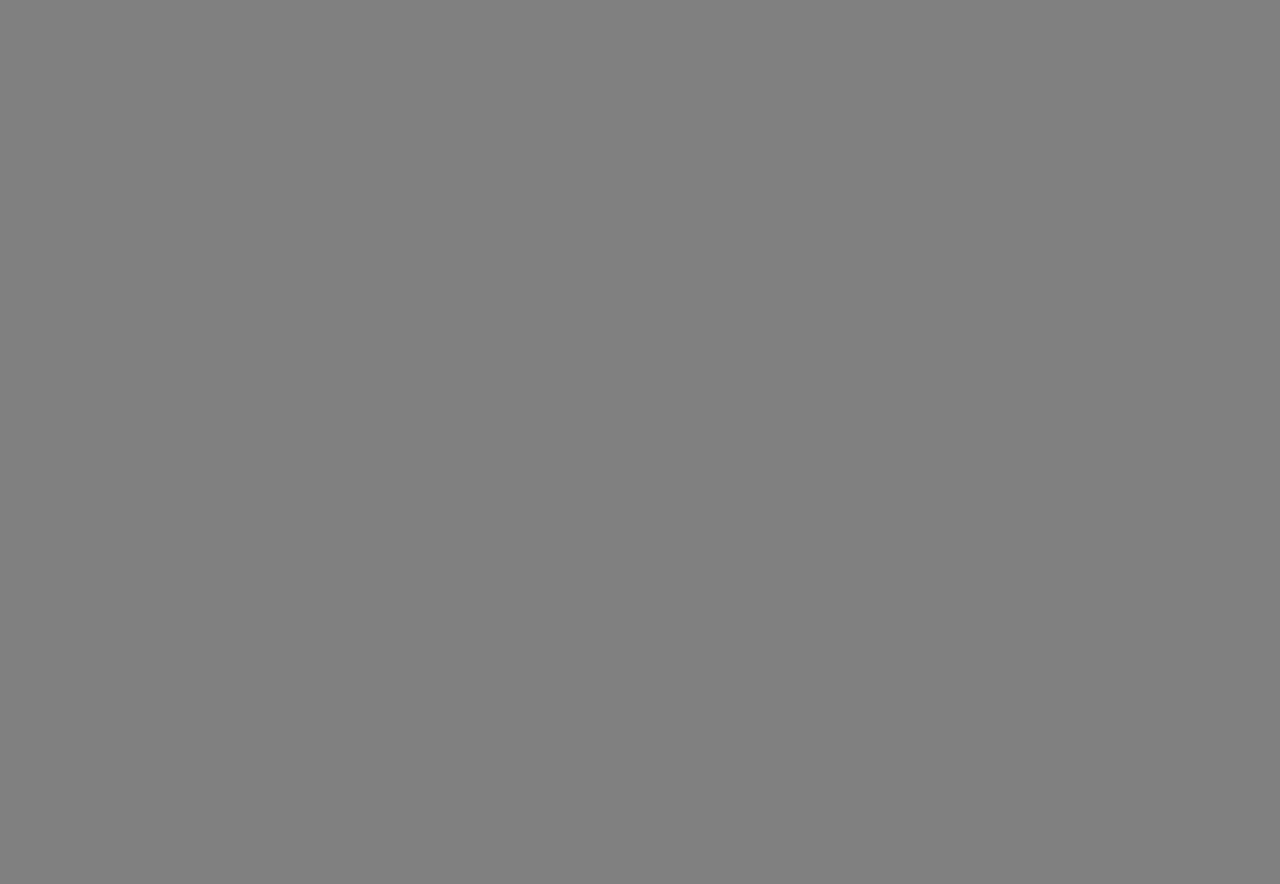
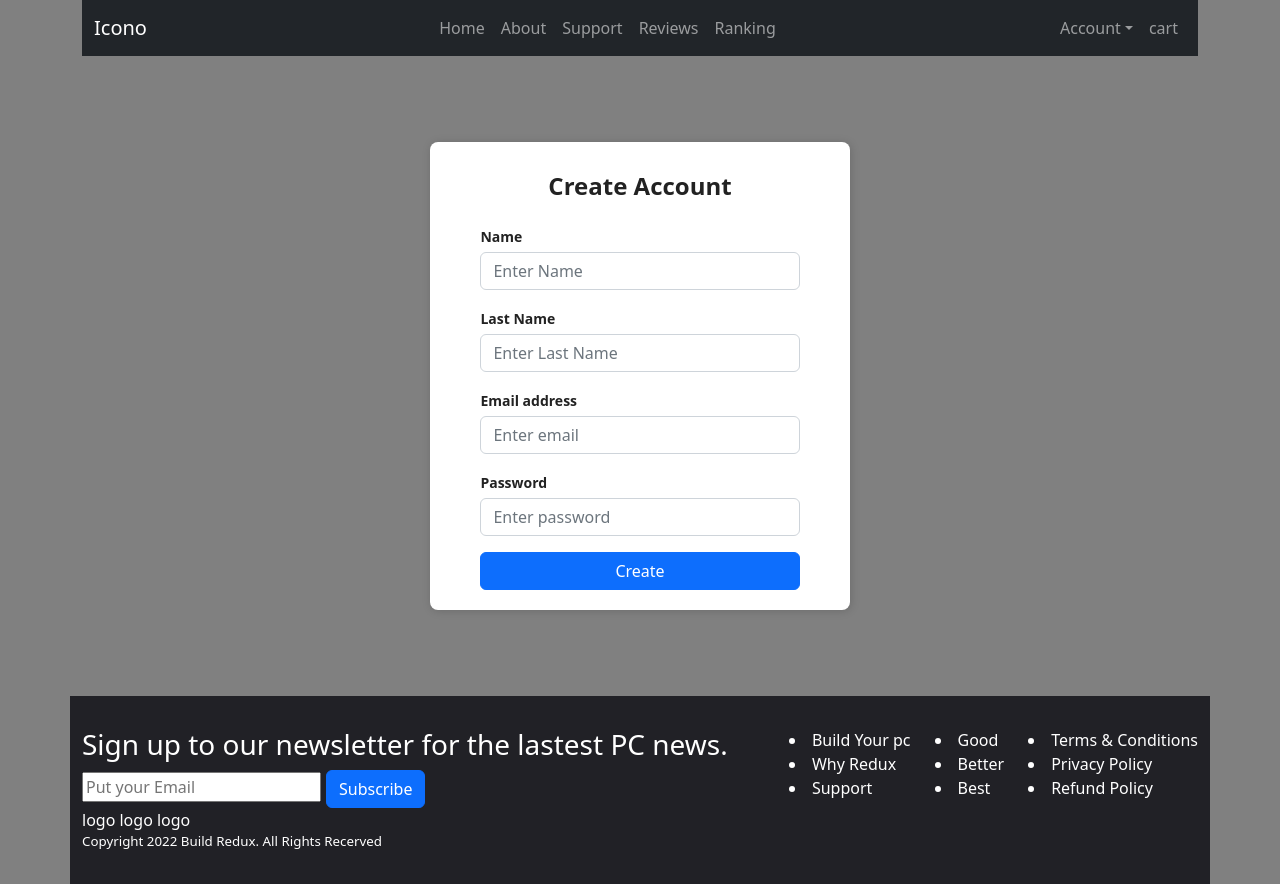
Before and after one commit to MarioSalazarD/ProyectoPW-2022-2, a React (Create React App) app: page /Register in a window 1280 px wide. Before the commit this address had no page. Before the commit the page ends 800 px from the top, so only its background shows below. Built offline with nearby package versions, Linux system fonts and the light colour scheme.

Commit message:
update Create-Account

```diff
--- a/src/App.js
+++ b/src/App.js
@@ -1,5 +1,5 @@
 import {BrowserRouter, Routes, Route} from 'react-router-dom'
-import { HomePage, Login, ProfileInfo, Review} from './Componentes/pages'
+import { HomePage, Login, ProfileInfo, Review, Register} from './Componentes/pages'
 
 function App() {
   return (
@@ -11,6 +11,7 @@ function App() {
           <Route path="/Login" element={<Login />}/>
           <Route path="/Profile" element={<ProfileInfo/>}/>
           <Route path="/Review" element={<Review/>}/>
+          <Route path="/Register" element={<Register/>}/>
         </Routes>
       </BrowserRouter>
     </>
--- a/src/Componentes/pages/Register.jsx
+++ b/src/Componentes/pages/Register.jsx
@@ -0,0 +1,70 @@
+import Container from 'react-bootstrap/Container';
+import Row from 'react-bootstrap/Row';
+import Col from 'react-bootstrap/Col';
+import {NavBar, Footer} from '../shared';
+import Button from 'react-bootstrap/Button';
+import './Login.css'
+
+const Register = () => {
+    return(
+        <Container>
+            <Row>
+                <NavBar></NavBar>
+            </Row>
+            <Row>
+            <div className="Auth-form-container">
+      <form className="Auth-form">
+        <div className="Auth-form-content">
+          <h3 className="Auth-form-title">Create Account</h3>
+          <div className="form-group mt-3">
+            <label>Name</label>
+            <input
+              type="text"
+              className="form-control mt-1"
+              placeholder="Enter Name"
+            />
+          </div>
+          <div className="form-group mt-3">
+            <label>Last Name</label>
+            <input
+              type="text"
+              className="form-control mt-1"
+              placeholder="Enter Last Name"
+            />
+          </div>
+          <div className="form-group mt-3">
+            <label>Email address</label>
+            <input
+              type="email"
+              className="form-control mt-1"
+              placeholder="Enter email"
+            />
+          </div>
+          <div className="form-group mt-3">
+            <label>Password</label>
+            <input
+              type="password"
+              className="form-control mt-1"
+              placeholder="Enter password"
+            />
+          </div>
+          <div className="d-grid gap-2 mt-3">
+            <button type="screate" className="btn btn-primary">
+              Create
+            </button>
+          </div>
+
+        </div>
+      </form>
+    </div>
+            </Row>
+            <Row>
+                    <Footer></Footer>
+
+            </Row>
+        </Container>
+
+    )
+}
+
+export default Register
--- a/src/Componentes/pages/index.js
+++ b/src/Componentes/pages/index.js
@@ -2,3 +2,4 @@ export {default as HomePage} from './HomePage'
 export {default as Login} from './Login'
 export {default as ProfileInfo} from './ProfileInfo'
 export {default as Review} from './Review'
+export {default as Register} from './Register'
--- a/src/Componentes/shared/NavBar.jsx
+++ b/src/Componentes/shared/NavBar.jsx
@@ -15,7 +15,7 @@ const NavBar = () => {
                             <Nav.Link href="/home">Home</Nav.Link>
                             <Nav.Link href="#features">About</Nav.Link>
                             <Nav.Link href="#Support">Support</Nav.Link>
-                            <Nav.Link href="#Reviews">Reviews</Nav.Link>
+                            <Nav.Link href="Review">Reviews</Nav.Link>
                             <Nav.Link href="#Ranking">Ranking</Nav.Link>
                         </Nav>
                         <Nav className="text end">
```
